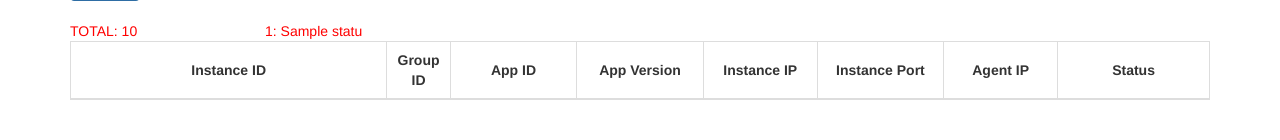
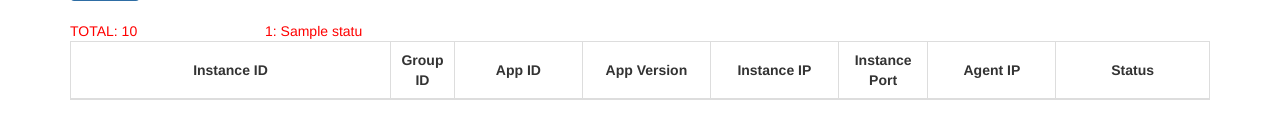
Before and after one commit to zhangyi-zjuer/paas-portal, a Flask app: template app/servers/admin/templates/instance.html in a window 1280 px wide. Shown: the part 341-481 px from the top of the page. Run offline with Flask 2, Linux system fonts and the light colour scheme; tables that the repository leaves empty hold one stand-in row (values such as "Sample post"); the template is opened without the code that fills it: values that come from a table or form of the project are taken from there, most other values are stand-ins (such as "Sample title", 1, 10 or a date in 2020); parts of the project's set-up code (start-up, migrations or seed data) failed here and were passed over; some libraries are stand-ins or nearby versions.

Commit message:
change style

```diff
--- a/app/servers/admin/templates/instance.html
+++ b/app/servers/admin/templates/instance.html
@@ -35,12 +35,12 @@
                     <th class="mid-td" style="vertical-align:middle;width: 5%">Group ID</th>
                     <th class="mid-td" style="vertical-align:middle;width: 10%">App ID</th>
                     <th class="mid-td" style="vertical-align:middle;width: 10%">App Version</th>
-                    <th class="mid-td" style="vertical-align:middle;width: 9%">Instance IP</th>
-                    <th class="mid-td" style="vertical-align:middle;width: 10%">Instance Port</th>
-                    <th class="mid-td" style="vertical-align:middle;width: 9%">Agent IP</th>
+                    <th class="mid-td" style="vertical-align:middle;width: 10%">Instance IP</th>
+                    <th class="mid-td" style="vertical-align:middle;width: 7%">Instance Port</th>
+                    <th class="mid-td" style="vertical-align:middle;width: 10%">Agent IP</th>
                     <th class="mid-td" style="vertical-align:middle;width: 12%">Status</th>
                     {% if g.user.is_authenticated() %}
-                        <th class="mid-td" style="vertical-align:middle;width: 10%">
+                        <th class="mid-td" style="vertical-align:middle;width: 11%">
                             Start:&nbsp;<span class="glyphicon glyphicon-play-circle"></span><br/>
                             Stop:&nbsp;<span class="glyphicon glyphicon glyphicon-ban-circle"></span><br/>
                             Restart:&nbsp;<span class="glyphicon glyphicon-refresh"></span>
```
